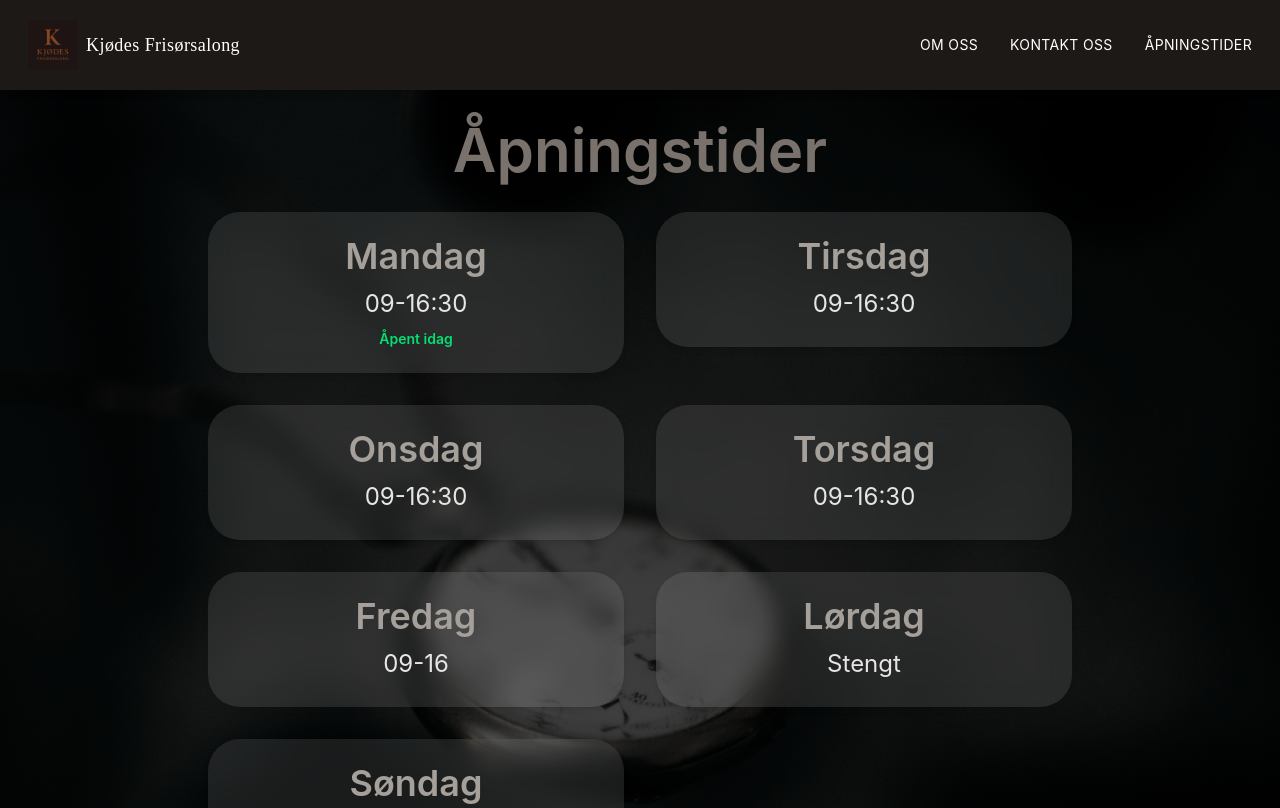
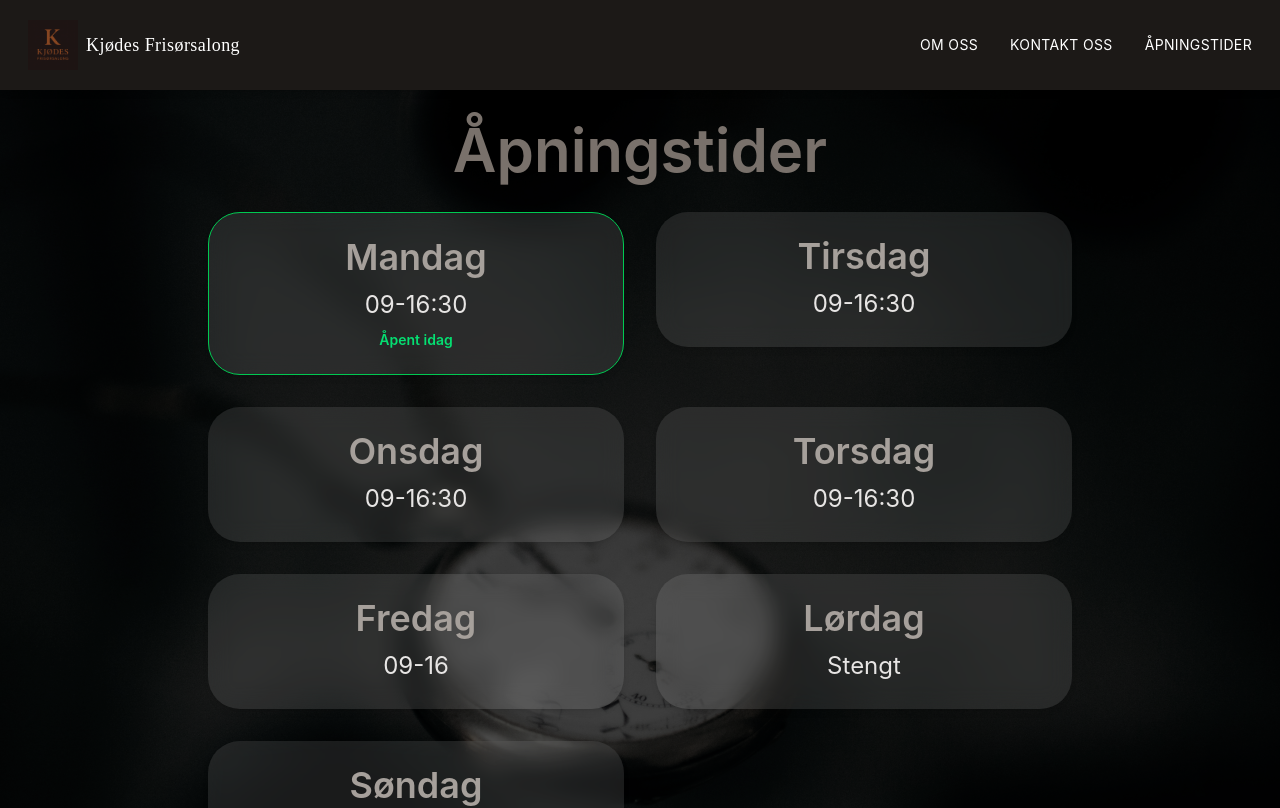
Before and after one commit to Reketino/Kjodes-Frisor, a Next.js app: page /apning in a window 1280 px wide. Shown: the top 808 px of the page. Built offline with nearby package versions, Linux system fonts and the light colour scheme.

Commit message:
feat: added isToday logic in service.day section w/ green border when "is today"

```diff
--- a/src/app/apning/page.js
+++ b/src/app/apning/page.js
@@ -80,7 +80,19 @@ export default function AapningPage() {
                 <article
                   className={`group p-6 rounded-4xl bg-white/10 backdrop-blur-md shadow-md transition-all duration-300
            hover:bg-neutral-900  hover:-translate-y-1
-           ${isHelg ? "hover:shadow-red-500/30" : "hover:shadow-green-500/30"}`}
+
+           ${
+            isToday
+            ? "bg-green-500/15 border border-green-500"
+            : "bg-white/10"
+           }
+
+
+           ${
+            isHelg
+            ? "hover:shadow-red-500/30"
+            : "hover:shadow-green-500/30"
+          }`}
                 >
                   <p className=" text-4xl font-semibold mb-2 text-stone-400">
                     {service.day}
```
